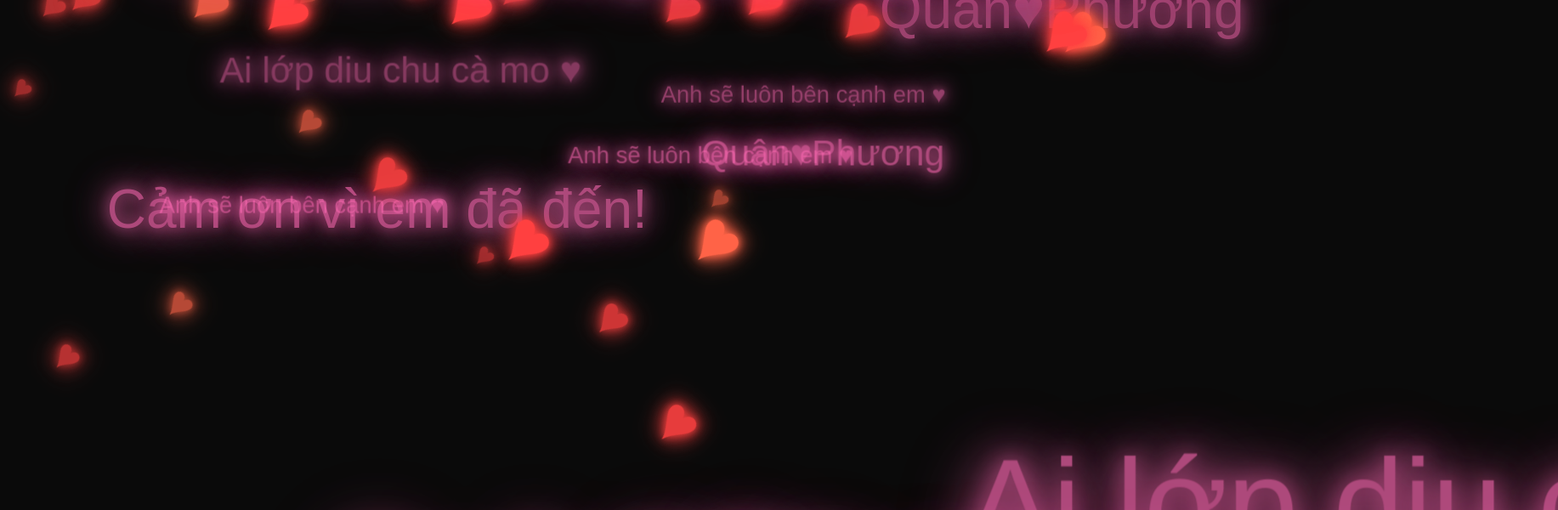
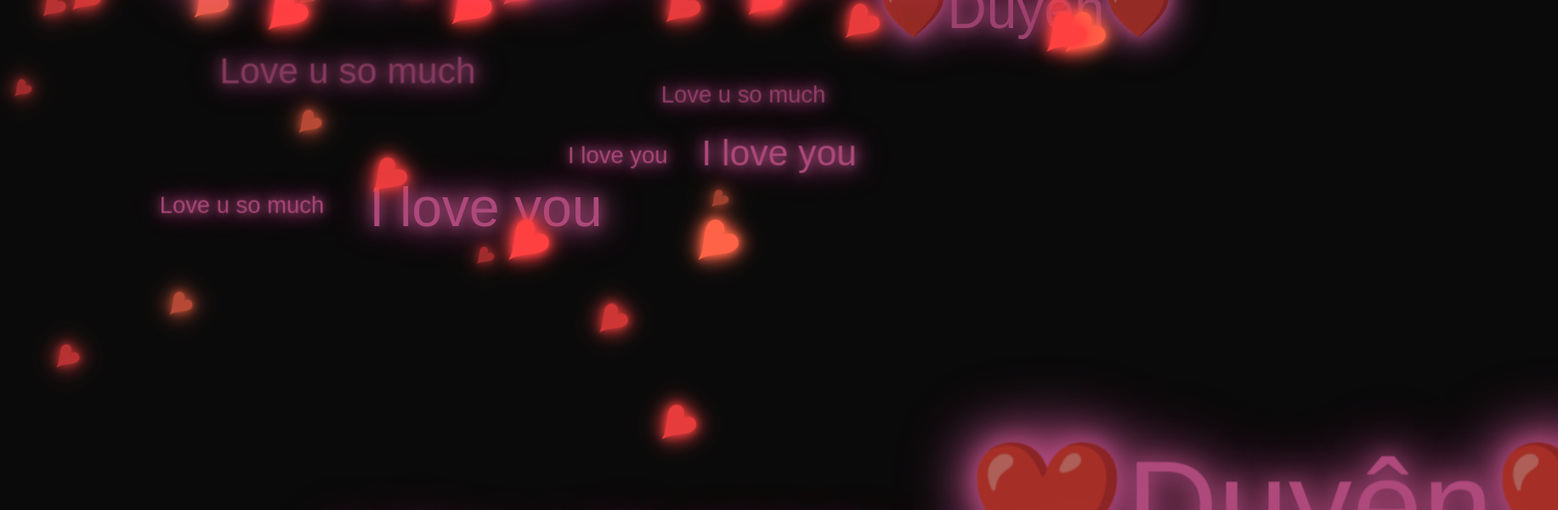
Before and after one commit to love-uu-forever/love09, a plain HTML site: page index.html in a window 1280 px wide. Shown: the top 600 px of the page at 85% size, 1833 px wide, since content can reach past the window. Drawn offline with Linux system fonts and the light colour scheme; animation ran at ten frames a second.

Commit message:
Update index.html

```diff
--- a/index.html
+++ b/index.html
@@ -132,10 +132,27 @@
     </audio>
     <script>
         const texts = [
-            "Cảm ơn vì em đã đến!",
-            "Ai lớp diu chu cà mo ♥",
-            "Anh sẽ luôn bên cạnh em ♥",
-            "Quân♥Phương"
+            "Love u so much",
+  "I love you",
+  "❤️Duyên❤️",
+"Love u so much",
+  "I love you",
+  "❤️Duyên❤️",
+ "Love u so much",
+  "I love you",
+  "❤️Duyên❤️",
+                "Love u so much",
+  "I love you",
+  "❤️Duyên❤️",
+                "Love u so much",
+  "I love you",
+  "❤️Duyên❤️",
+                "Love u so much",
+  "I love you",
+  "❤️Duyên❤️",
+                "Love u so much",
+  "I love you",
+  "❤️Duyên❤️",
         ];
 
         const scene = document.getElementById("scene");
```
